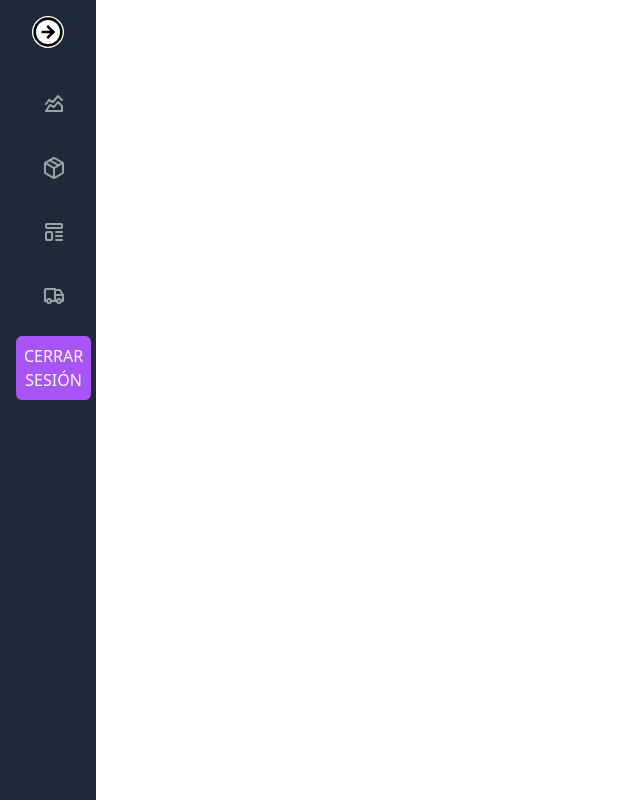
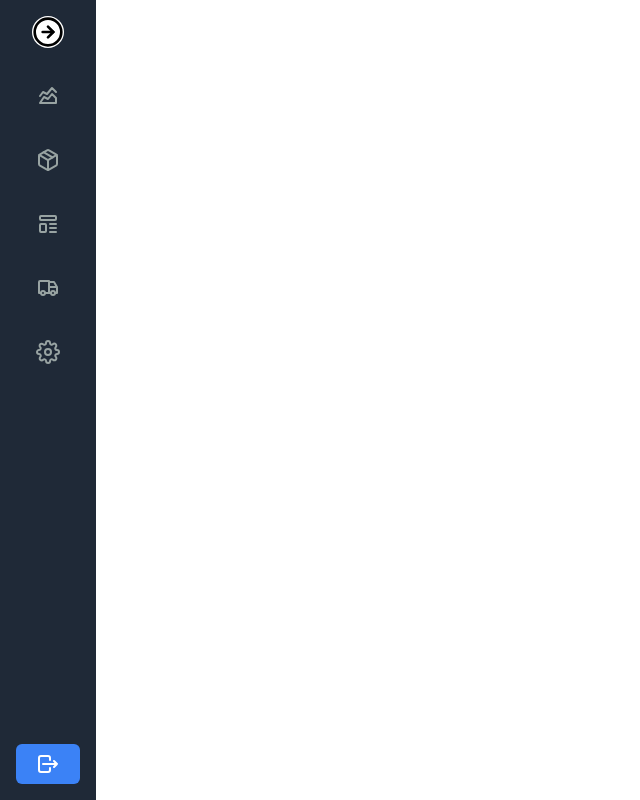
Before and after one commit to fabi4872/tailwind, a React (Vite) app: page / in a window 1280 px wide. Both pictures are taken after a click on the button 208 px from the left and 32 px from the top of the page. Shown: the whole page, without its empty margins (0-640 px from the left). Built offline with nearby package versions, Linux system fonts and the light colour scheme.

Commit message:
Avances personalizados refactoring

```diff
--- /dev/null
+++ b/src/components/Icons/IconConfiguration.jsx
@@ -0,0 +1,17 @@
+const IconConfiguration = ({ ...props }) => {
+  return (
+    <svg
+      { ...props }
+      viewBox="0 0 24 24"
+      fill="none"
+      stroke="currentColor"
+      strokeWidth="2"
+      strokeLinecap="round"
+      strokeLinejoin="round">
+      <circle cx="12" cy="12" r="3" />
+      <path d="M19.4 15a1.65 1.65 0 0 0 .33 1.82l.06.06a2 2 0 0 1 0 2.83 2 2 0 0 1-2.83 0l-.06-.06a1.65 1.65 0 0 0-1.82-.33 1.65 1.65 0 0 0-1 1.51V21a2 2 0 0 1-2 2 2 2 0 0 1-2-2v-.09A1.65 1.65 0 0 0 9 19.4a1.65 1.65 0 0 0-1.82.33l-.06.06a2 2 0 0 1-2.83 0 2 2 0 0 1 0-2.83l.06-.06a1.65 1.65 0 0 0 .33-1.82 1.65 1.65 0 0 0-1.51-1H3a2 2 0 0 1-2-2 2 2 0 0 1 2-2h.09A1.65 1.65 0 0 0 4.6 9a1.65 1.65 0 0 0-.33-1.82l-.06-.06a2 2 0 0 1 0-2.83 2 2 0 0 1 2.83 0l.06.06a1.65 1.65 0 0 0 1.82.33H9a1.65 1.65 0 0 0 1-1.51V3a2 2 0 0 1 2-2 2 2 0 0 1 2 2v.09a1.65 1.65 0 0 0 1 1.51 1.65 1.65 0 0 0 1.82-.33l.06-.06a2 2 0 0 1 2.83 0 2 2 0 0 1 0 2.83l-.06.06a1.65 1.65 0 0 0-.33 1.82V9a1.65 1.65 0 0 0 1.51 1H21a2 2 0 0 1 2 2 2 2 0 0 1-2 2h-.09a1.65 1.65 0 0 0-1.51 1z" />
+    </svg>
+  )
+}
+
+export default IconConfiguration;
--- /dev/null
+++ b/src/components/Icons/IconLogout.jsx
@@ -0,0 +1,20 @@
+const IconLogout = () => {
+  return (
+    <svg
+      className="h-6 w-6 mx-2"
+      width="24"
+      height="24"
+      viewBox="0 0 24 24"
+      strokeWidth="2"
+      stroke="currentColor"
+      fill="none"
+      strokeLinecap="round"
+      strokeLinejoin="round">
+      <path stroke="none" d="M0 0h24v24H0z"/>
+      <path d="M14 8v-2a2 2 0 0 0 -2 -2h-7a2 2 0 0 0 -2 2v12a2 2 0 0 0 2 2h7a2 2 0 0 0 2 -2v-2" />
+      <path d="M7 12h14l-3 -3m0 6l3 -3" />
+    </svg>
+  )
+}
+
+export default IconLogout;
--- a/src/components/Layout.jsx
+++ b/src/components/Layout.jsx
@@ -4,6 +4,8 @@ import IconOrder from "./Icons/IconOrder";
 import IconProduct from "./Icons/IconProduct";
 import IconReport from "./Icons/IconReport";
 import IconShipment from "./Icons/IconShipment";
+import IconLogout from "./Icons/IconLogout";
+import IconConfiguration from "./Icons/IconConfiguration";
 
 const Layout = () => {
   const [ open, setOpen ] = useState(true);
@@ -13,27 +15,27 @@ const Layout = () => {
   }
 
   return (
-    <main className="flex">
-      <section className={`bg-[#1F2937] h-screen p-4 duration-150 ${(open) ? "w-60" : "w-24"}`}>
+    <main className="flex h-screen">
+      <section className={`bg-[#1F2937] p-4 duration-150 ${(open) ? "w-60" : "w-24"}`}>
         <header className={`flex items-center ${(open) ? "justify-between" : "justify-center"}`}>
           {
             (open)
 
             &&
 
-            <h3 className="uppercase font-bold text-blue-300">
+            <h3 className="uppercase font-bold text-blue-500">
               Mostaza
             </h3>
           }
 
           <button type="button" className={`${(!open) && "rotate-180"}`} onClick={ onClickMenu }>
-            <IconMenu className="h-8 w-8 rounded-full bg-white hover:text-blue-600" />
+            <IconMenu className="h-8 w-8 rounded-full bg-white hover:text-violet-700" />
           </button>
         </header>
 
         <article className="flex flex-col flex-wrap justify-between">
-          <div className="h-auto">
-            <button type="button" className={`flex items-center text-[#98A3A2] font-bold tracking-wider hover:bg-[#111827] hover:text-purple-300 w-full h-12 rounded-md mt-8 mb-4 ${(open) ? "justify-start" : "justify-center"}`}>
+          <div>
+            <button type="button" className={`flex items-center text-[#98A3A2] font-medium tracking-wider hover:bg-[#111827] hover:text-violet-400 w-full h-12 rounded-md mt-6 mb-4 ${(open) ? "justify-start" : "justify-center"}`}>
               {
                 (open)
 
@@ -52,7 +54,7 @@ const Layout = () => {
               }
             </button>
 
-            <button type="button" className={`flex items-center text-[#98A3A2] font-bold tracking-wider hover:bg-[#111827] hover:text-purple-300 w-full h-12 rounded-md my-4 ${(open) ? "justify-start" : "justify-center"}`}>
+            <button type="button" className={`flex items-center text-[#98A3A2] font-medium tracking-wider hover:bg-[#111827] hover:text-violet-400 w-full h-12 rounded-md my-4 ${(open) ? "justify-start" : "justify-center"}`}>
               {
                 (open)
 
@@ -71,7 +73,7 @@ const Layout = () => {
               }
             </button>
 
-            <button type="button" className={`flex items-center text-[#98A3A2] font-bold tracking-wider hover:bg-[#111827] hover:text-purple-300 w-full h-12 rounded-md my-4 ${(open) ? "justify-start" : "justify-center"}`}>
+            <button type="button" className={`flex items-center text-[#98A3A2] font-medium tracking-wider hover:bg-[#111827] hover:text-violet-400 w-full h-12 rounded-md my-4 ${(open) ? "justify-start" : "justify-center"}`}>
               {
                 (open)
 
@@ -90,7 +92,7 @@ const Layout = () => {
               }
             </button>
 
-            <button type="button" className={`flex items-center text-[#98A3A2] font-bold tracking-wider hover:bg-[#111827] hover:text-purple-300 w-full h-12 rounded-md my-4 ${(open) ? "justify-start" : "justify-center"}`}>
+            <button type="button" className={`flex items-center text-[#98A3A2] font-medium tracking-wider hover:bg-[#111827] hover:text-violet-400 w-full h-12 rounded-md my-4 ${(open) ? "justify-start" : "justify-center"}`}>
               {
                 (open)
 
@@ -108,11 +110,42 @@ const Layout = () => {
                 <IconShipment className="h-6 w-6" />
               }
             </button>
+
+            <button type="button" className={`flex items-center text-[#98A3A2] font-medium tracking-wider hover:bg-[#111827] hover:text-violet-400 w-full h-12 rounded-md my-4 ${(open) ? "justify-start" : "justify-center"}`}>
+              {
+                (open)
+
+                ?
+
+                <>
+                  <IconConfiguration className="h-6 w-6 mx-2" />
+                  <span>
+                    Ajustes
+                  </span>
+                </>
+
+                :
+
+                <IconConfiguration className="h-6 w-6" />
+              }
+            </button>
           </div>
 
-          <button type="button" className="uppercase text-white bg-purple-500 hover:bg-purple-600 rounded-md p-2">
-            Cerrar sesión
-          </button>
+          {
+            (open)
+
+            ?
+
+            <button type="button" className="flex justify-center items-center bottom-4 absolute uppercase text-white bg-blue-500 hover:bg-blue-600 rounded-md py-2 font-semibold duration-150 w-52">
+              Cerrar sesión
+            </button>
+
+            :
+
+            <button type="button" className="flex justify-center items-center bottom-4 absolute uppercase text-white bg-blue-500 hover:bg-blue-600 rounded-md py-2 font-semibold w-16">
+              <IconLogout />
+            </button>
+          }
         </article>
       </section>
 
```
